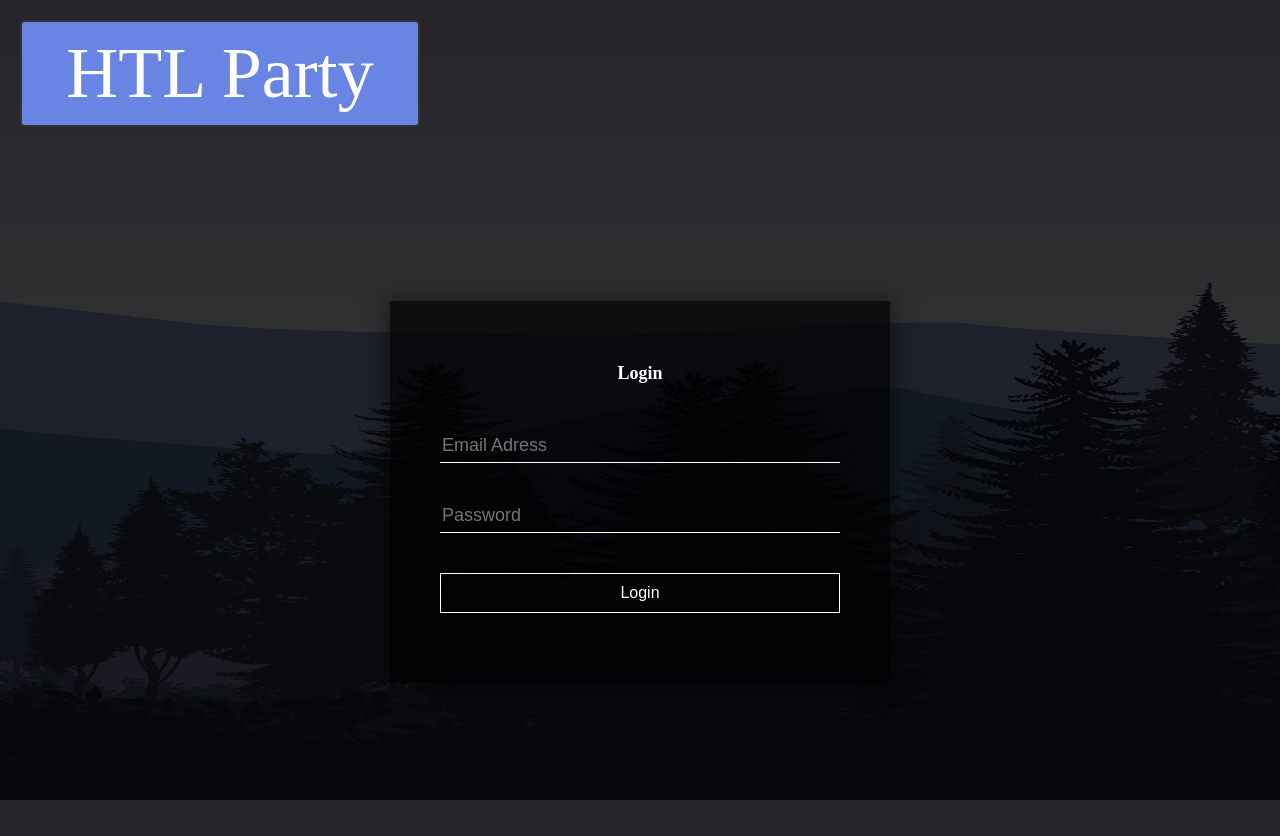
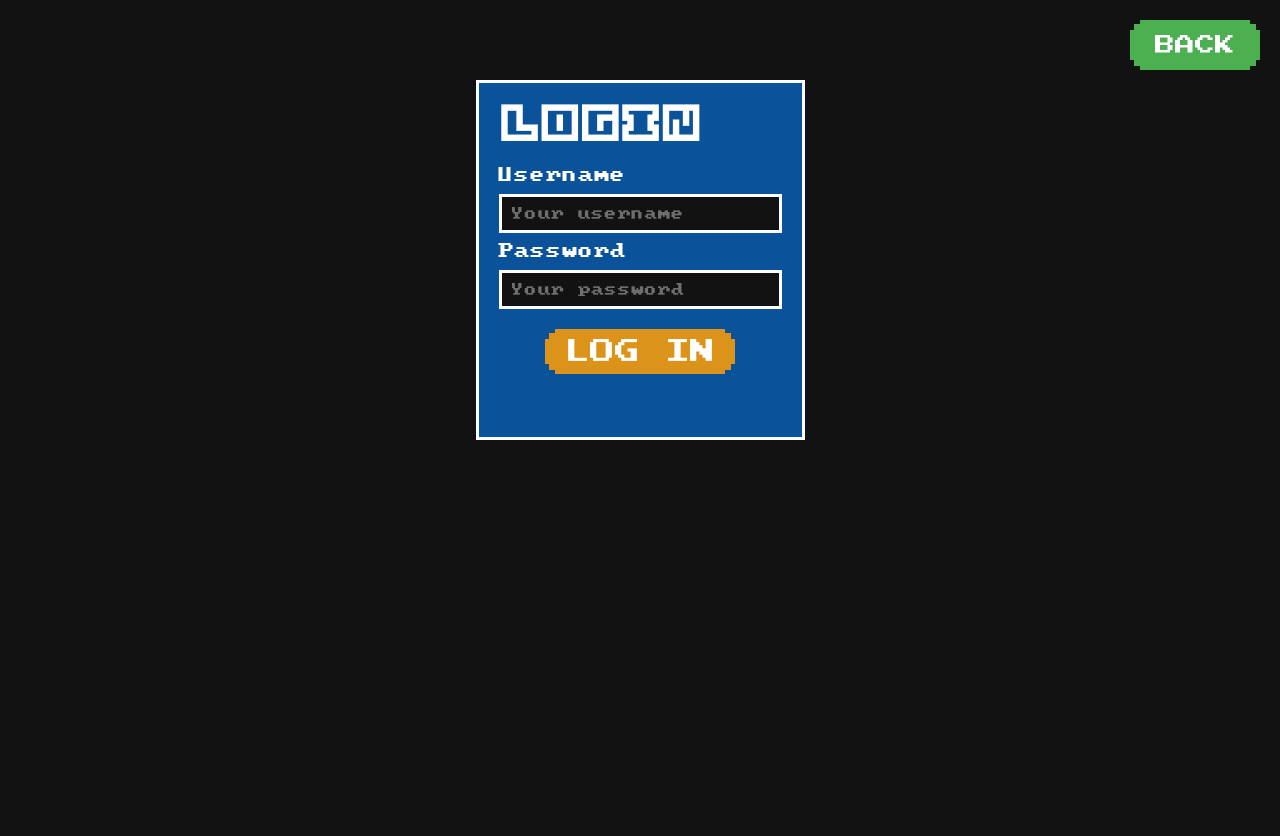
Before and after one commit to DenizCiger/Pugnators, a PHP site: page /login.html in a window 1280 px wide. After the commit the page ends 440 px from the top, so only its background shows below. Run offline with PHP 8.4, Linux system fonts and the light colour scheme.

Commit message:
Match styling for login page Introduce constants for colors and fonts

```diff
--- a/Webpage/login.html
+++ b/Webpage/login.html
@@ -1,25 +1,23 @@
 <!DOCTYPE html>
-<html lang="en">
+<html>
 <head>
-    <meta charset="UTF-8">
-    <meta name="viewport" content="width=device-width, initial-scale=1.0">
-    <link rel="stylesheet" href="style.css">
-    <title>HTL-Party | Login</title>
+    <link rel="stylesheet" type="text/css" href="style.css">
 </head>
-<body>
-    <header>
-        <a href="home.html" id="home-btn">HTL Party</a>
-    </header>
-    <div class="form-box">
-        <h1>Login</h1>
-        <div class="input-box">
-            <input type="email" placeholder="Email Adress">
+    <body>
+        <a href="test.html" class="button" id="login-button">Back</a>
+        <div class="login-container">
+            <form class="login-form">
+                <h1>Login</h1>
+                <div class="input-container">
+                    <label for="username">Username</label>
+                    <input type="text" id="username" name="username" placeholder="Your username" required>
+                </div>
+                <div class="input-container">
+                    <label for="password">Password</label>
+                    <input type="password" id="password" name="password" placeholder="Your password" required>
+                </div>
+                <button class="button" type="submit" id="submit-button">Log In</button>
+            </form>
         </div>
-
-        <div class="input-box">
-            <input type="password" placeholder="Password">
-        </div>
-        <button type="button" class="login-confirm-btn">Login</button>
-    </div>
-</body>
+    </body>
 </html>
--- a/Webpage/style.css
+++ b/Webpage/style.css
@@ -1,186 +1,253 @@
-/*Colors:
- * #0A529A
- * #86B5D7
- * #DC931A
- * #A2122A
- */
-
-/* Default stuff */
-
-*{
-  color: #fff;
-  text-decoration: none;
-  scroll-behavior:smooth;
-  font-size:large;
+:root{
+    --placeHolderColor: #6e6e6e;
+    --backgroundColor: #121212;
+    --colorPalette1: #0A529A;
+    --darkerColorPalette1: #073666;
+    --colorPalette2: #86B5D7;
+    --darkerColorPalette2: #668AA3;
+    --colorPalette3: #DC931A;
+    --darkerColorPalette3: #A86F14;
+    --colorPalette4: #A2122A;
+    --darkerColorPalette4: #6D0D1D;
+    --loginButtonColor: #4CAF50;
+    --darkerLoginButtonColor: #255f28;
+    --buttonFont: PressStart;
+    --titleFont: Origami;
+    --normalTextFont: Senior;
 }
 
-body{
-  background-image: linear-gradient(rgba(0, 0, 0, 0.8), rgba(0, 0, 0, 0.8)), url("images/UI/bg-menu.png");
-  background-repeat: no-repeat;
-  background-position: center;
-  background-attachment: fixed;
-  background-size: 100% 100%;
-  overflow-y: scroll;
-  font-family: "Dosis";
-  margin: 0;
-  padding: 0;
+body {
+    margin: 0;
+    padding: 0;
+    background-color: var(--backgroundColor);
+    font-family: var(--normalTextFont);
+    position: relative;
 }
 
-a{
-  font-size: 4rem;
-  display: flex;
-  justify-content: center;
-  align-items: center;
-  padding: 10px 20px;
-  border: 2px solid #333;
-  border-radius: 5px;
-  transition: background-color 0.3s, color 0.3s;
+.main-menu {
+    text-align: center;
+    color: #fff;
+    padding: 40px;
 }
 
-/* Header */
-
-header{
-  text-align: center;
-  padding: 20px;
-  display: grid;
-  grid-template-columns: 1fr 1fr 1fr;
-  gap: 20px;
+h1, h2, h3 {
+    font-family: var(--titleFont);
 }
 
-header a{
-  background-color: #6985e3;
+h1 {
+    font-size: 48px;
+    margin: 4rem 0 20px;
+    color: #fff;
+    text-transform:uppercase;
 }
 
-header a:hover{
-  background-color: #4c62aa;
-  cursor: pointer;
+.button-container {
+    margin: 50px;
+    display: block;
+    width: 400px;
+    margin-left: auto;
+    margin-right: auto;
+    text-align: center;
 }
 
-header a:active{
-  background-color: #323d61;
+.button {
+    text-decoration: none;
+    display: block;
+    color: white;
+    font-family: var(--buttonFont);
+
+    font-size: 25px;
+    padding: 30px;
+    margin: 10px;
+
+    text-transform: uppercase;
+    height: auto;
+    position: relative;
 }
 
-/* Play Buttons */
-
-main{
-  margin: 25%;
+.button:active{
+    top: 2px;
 }
 
-.play-btn{
-  text-align: center;
-  padding: 20px;
-  display: grid;
-  grid-template-columns: 1fr 1fr 1fr;
-  gap: 20px;
+.button::before {
+    content: "";
+    display: block;
+    position: absolute;
+    top: 10px;
+    bottom: 10px;
+    left: -10px;
+    right: -10px;
+    background: black;
+    z-index: -1;
 }
 
-.play-btn a{
-  background-color:#404e7c;
+.button::after {
+    content: "";
+    display: block;
+    position: absolute;
+    top: 4px;
+    bottom: 4px;
+    left: -6px;
+    right: -6px;
+    z-index: -1;
 }
 
-form input{
-  width: 90%;
-  border: none;
-  outline: none;
-  background: transparent;
-  color: #fff;
-
-  margin: 31px auto;
-  width: 80%;
-  border-bottom: 1px solid #fff;
-  padding-top: 10px;
-  padding-bottom: 5px;
+.button{
+    padding: 10px 10px;
+    position: relative;
+    width: auto;
+    z-index: 2;
 }
 
-/* How to play */
-
-td img{
-  max-width: 100px;
-  width: 3rem;
-  -ms-interpolation-mode: nearest-neighbor;
-  image-rendering: crisp-edges;
-  image-rendering: pixelated;
-  background-color: rgba(80, 195, 226, 0.439);
-  border: #000 solid;
-  border-radius: 6px;
+.button:not(#login-button){
+    margin-left: auto;
+    margin-right: auto;
 }
 
-table {
-  width: 80%;
-  border-collapse:collapse;
-  background-color: #fff;
-  box-shadow: 0 0 10px rgba(0, 0, 0, 0.1);
+/* Host Button */
+
+#host-btn::before, #host-btn, #host-btn::after {
+    background-color: var(--colorPalette1);
 }
 
-th, td, td img{
-  padding: 10px;
-  text-align: left;
-  color: #000;
+#host-btn:hover::before, #host-btn:hover, #host-btn:hover::after {
+    background-color: var(--darkerColorPalette1);
 }
 
-tr:nth-child(even) {
-  background-color: #f2f2f2;
+/* Join Button */
+
+#join-btn::before, #join-btn, #join-btn:after {
+    background-color: var(--colorPalette2);
 }
 
-th {
-  background-color: #333;
-  color: white;
+#join-btn:hover::before, #join-btn:hover, #join-btn:hover::after {
+    background-color: var(--darkerColorPalette2);
 }
 
-td b{
-  color: #000;
+/* Instructions Button */
+
+#instructions-btn::before, #instructions-btn, #instructions-btn::after {
+    background-color: var(--colorPalette3);
 }
 
-#how-to-play{
-  margin-left: 20%;
+#instructions-btn:hover::before, #instructions-btn:hover, #instructions-btn:hover::after {
+    background-color: var(--darkerColorPalette3);
 }
 
-/* Login Form */
+/* Options Button */
 
-.form-box h1{
-  text-align: center;
-  margin-bottom: 40px;
+#options-btn::before, #options-btn, #options-btn::after {
+    background-color: var(--colorPalette4);
 }
 
-.form-box{
-  width: 500px;
-  background: rgba(0, 0, 0, 0.7);
-  margin: 12% auto;
-  padding: 50px 0;
-  color: #fff;
-  box-shadow: 0 0 20px 2px rgba(0, 0, 0, 0.5);
+#options-btn:hover::before, #options-btn:hover, #options-btn:hover::after {
+    background-color: var(--darkerColorPalette4);
 }
 
-.input-box{
-  margin: 31px auto;
-  width: 80%;
-  border-bottom: 1px solid #fff;
-  padding-top: 10px;
-  padding-bottom: 5px;
+/* Login Button */
+
+#login-button {
+    position: absolute;
+    margin-top: 20px;
+    right: 20px;
+    padding: 15px;
+    font-size: 20px;
+    cursor: pointer;
+    font-family: PressStart;
 }
 
-.input-box input{
-  width: 90%;
-  border: none;
-  outline: none;
-  background: transparent;
-  color: #fff;
+#login-button::before, #login-button, #login-button::after{
+    background-color: var(--loginButtonColor);
 }
 
-.form-box button{
-  color: #fff;
+#login-button:hover::before, #login-button:hover, #login-button:hover::after {
+    background-color: var(--darkerLoginButtonColor);
 }
 
-.login-confirm-btn{
-  margin: 40px auto 20px;
-  width: 80%;
-  display: block;
-  outline: none;
-  padding: 10px 0;
-  border: 1px solid #fff;
-  cursor: pointer;
-  /* background: rgb(88, 164, 194); */
-  background: transparent;
-  color:#fff;
-  font-size: 16px;
+/* Form */
+
+.login-container {
+    top: 5rem;
+
+    display: flex;
+    position: relative;
+    width: 320px;
+    height: 360px;
+    justify-content: center;
+    margin: auto;
 }
+
+.login-form{
+    background-color: var(--colorPalette1);
+    padding: 20px;
+    border: solid #fff;
+    /* border-radius: 4px; */
+}
+
+.login-container h1{
+    margin: auto auto 1rem auto;
+}
+
+label {
+    display: block;
+    color: #fff;
+}
+
+input {
+    width: fit-content;
+    padding: 10px 0 10px 10px;
+    border: solid;
+    margin: 10px auto;
+    background-color: transparent;
+    color: #fff;
+    background-color: var(--backgroundColor);
+    /* border-radius: 4px; */
+    outline: none;
+    font-family: var(--normalTextFont);
+}
+
+::placeholder{
+    color: var(--placeHolderColor);
+}
+
+#submit-button::before, #submit-button, #submit-button::after{
+    background-color: #DC931A;
+    border: none;
+}
+
+#submit-button:hover::before, #submit-button:hover, #submit-button:hover::after{
+    background-color: #A86F14;
+}
+
+@media (max-width: 600px) {
+    h1 {
+        font-size: 2rem;
+    }
+
+    .button {
+        font-size: 1rem;
+    }
+
+    .button:not(#login-button){
+        width: 200px;
+    }
+
+    #login-button{
+        width: 100px;;
+    }
+}
+
+@font-face {
+    font-family: Origami;
+    src: url("Fonts/origami.ttf");
+}
+
+@font-face {
+    font-family: PressStart;
+    src: url("Fonts/PressStart2P.ttf");
+}
+
+@font-face {
+    font-family: Senior;
+    src: url("Fonts/pcsenior.ttf");
+}
--- a/Webpage/test.html
+++ b/Webpage/test.html
@@ -4,7 +4,7 @@
     <meta charset="UTF-8">
     <meta name="viewport" content="width=device-width, initial-scale=1.0">
     <title>HTL-Party</title>
-    <link rel="stylesheet" href="test.css"> <!-- Updated CSS file name -->
+    <link rel="stylesheet" href="style.css">
 </head>
 <body>
     <a href="login.html" class="button" id="login-button">Login</a>
```
Also changed, not shown: Webpage/login.css (added, +65 -0 lines), Webpage/test.css (deleted, +0 -203 lines), 1 other file.
